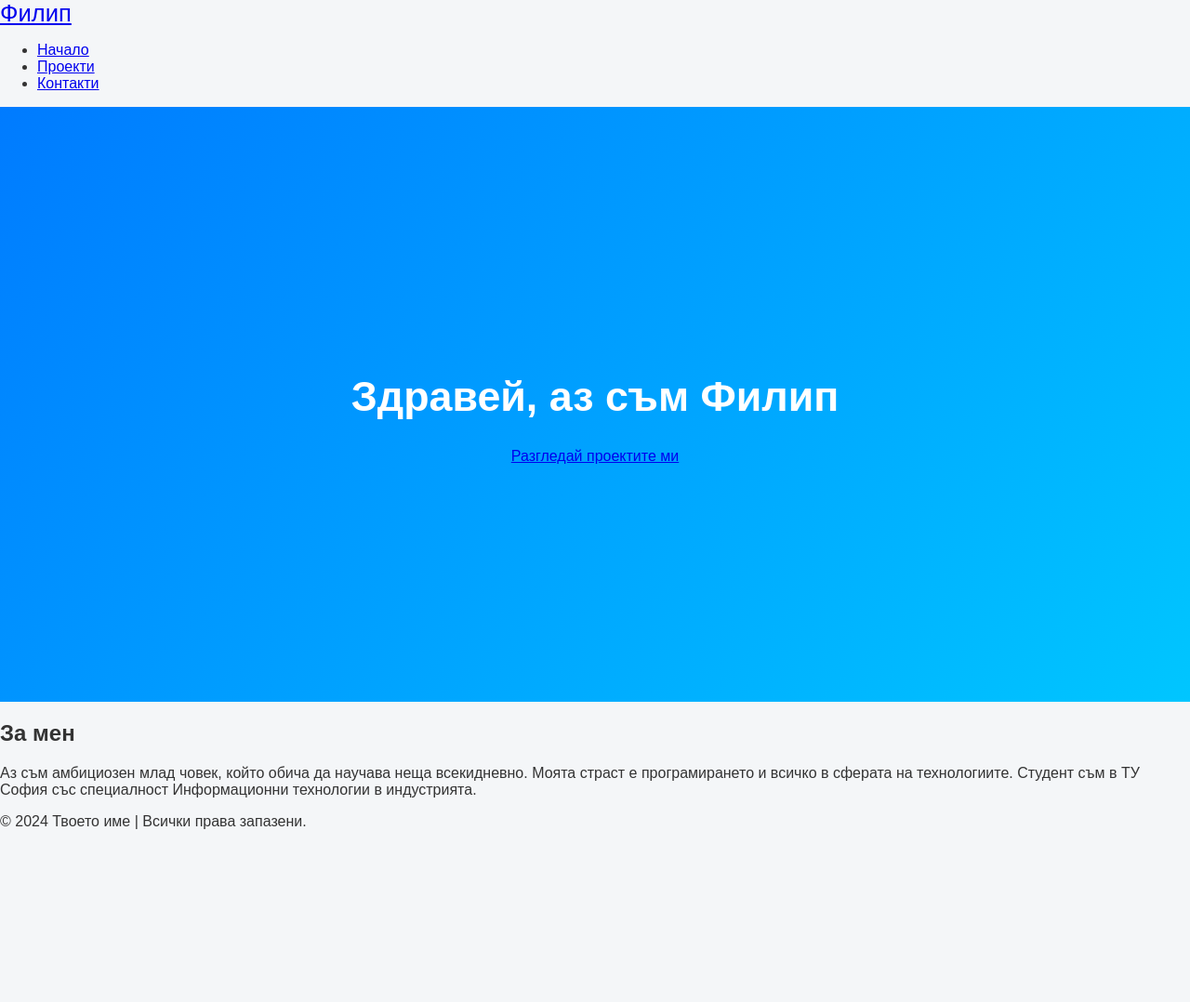
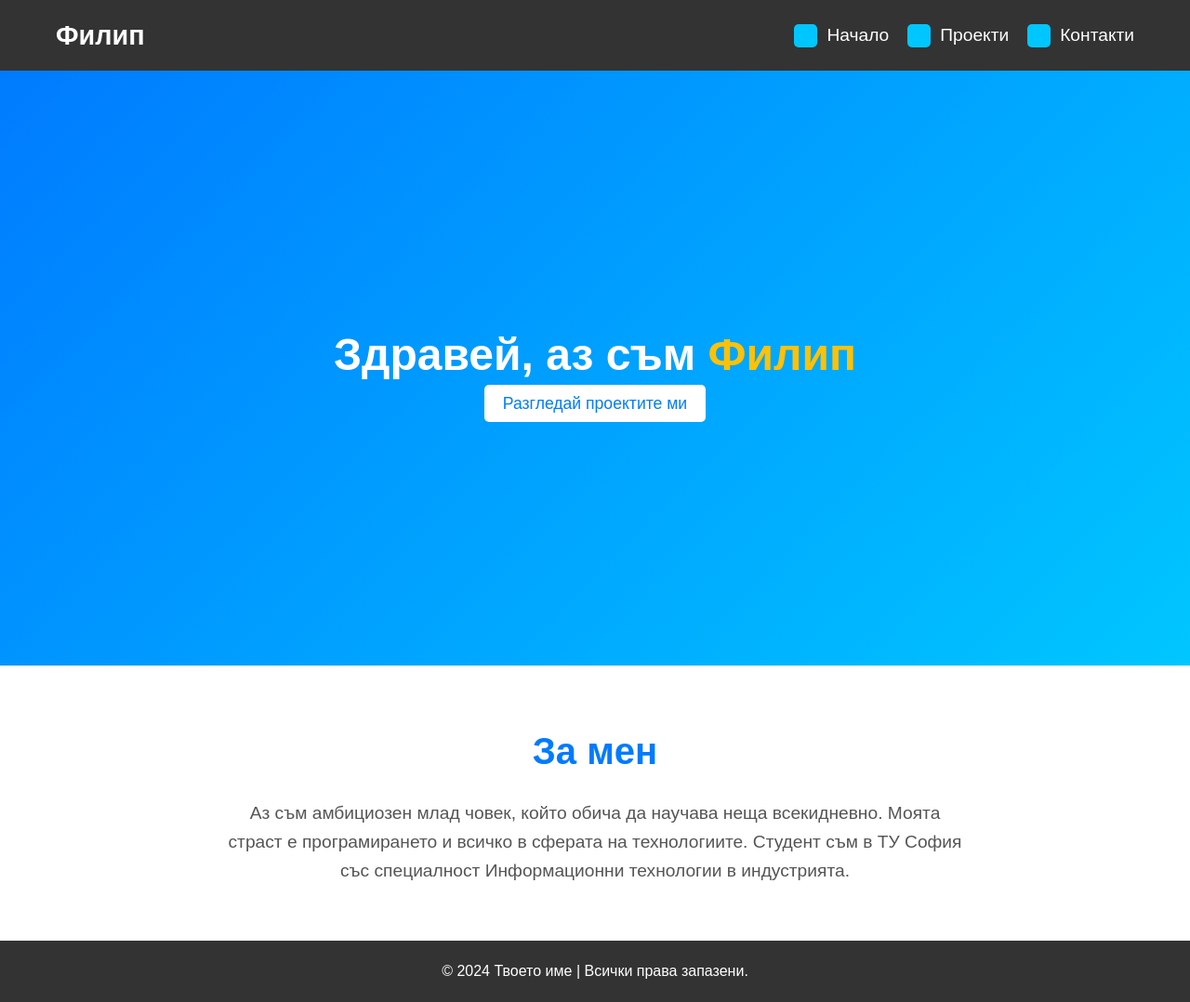
Before and after one commit to filiphrstv/filiphrstv.github.io, a plain HTML site: page index.html in a window 1280 px wide. Shown: the whole page at 93% size. Before the commit the page ends 909 px from the top, so only its background shows below. Drawn offline with Linux system fonts and the light colour scheme.

Commit message:
Update style.css

```diff
--- a/style.css
+++ b/style.css
@@ -1,47 +1,155 @@
+/* Глобални стилове */
+* {
+    margin: 0;
+    padding: 0;
+    box-sizing: border-box;
+}
+
 body {
-    font-family: Arial, sans-serif;
+    font-family: 'Poppins', sans-serif;
     background-color: #f4f6f8;
     color: #333;
-    margin: 0;
-    padding: 0;
+    line-height: 1.6;
 }
 
-.navbar-brand {
-    font-size: 1.6rem;
+a {
+    text-decoration: none;
+    color: inherit;
 }
 
+/* Navbar */
+.navbar {
+    background-color: #333;
+    padding: 15px 0;
+}
+
+.navbar .container {
+    display: flex;
+    justify-content: space-between;
+    align-items: center;
+    max-width: 1200px;
+    margin: 0 auto;
+    padding: 0 20px;
+}
+
+.navbar .navbar-brand {
+    font-size: 1.8rem;
+    color: white;
+    font-weight: bold;
+}
+
+.navbar .navbar-nav {
+    list-style: none;
+    display: flex;
+}
+
+.navbar .navbar-nav li {
+    margin-left: 20px;
+}
+
+.navbar .navbar-nav li a {
+    color: white;
+    font-size: 1.2rem;
+    display: flex;
+    align-items: center;
+    transition: color 0.3s;
+    font-weight: 500;
+}
+
+.navbar .navbar-nav li a:hover {
+    color: #00c6ff;
+}
+
+.navbar .navbar-nav li a::before {
+    content: "";
+    display: inline-block;
+    width: 25px;
+    height: 25px;
+    margin-right: 10px;
+    background-color: #00c6ff;
+    border-radius: 5px;
+    transition: background-color 0.3s;
+}
+
+.navbar .navbar-nav li a:hover::before {
+    background-color: #ffc107;
+}
+
+/* Hero секция */
 .hero-section {
     background: linear-gradient(135deg, #007bff, #00c6ff);
     height: 80vh;
     display: flex;
+    justify-content: center;
     align-items: center;
-    justify-content: center;
     text-align: center;
+    color: white;
+    padding: 20px;
+}
+
+.hero-content h1 {
+    font-size: 3rem;
+    font-weight: bold;
+    animation: fadeIn 1.5s ease-in-out;
+}
+
+.hero-content p {
+    font-size: 1.3rem;
+    margin-bottom: 20px;
+    animation: fadeIn 1.5s ease-in-out 0.5s;
+}
+
+.hero-content .highlight {
+    color: #ffc107;
+}
+
+.hero-content .btn {
+    background-color: white;
+    color: #007bff;
+    font-size: 1.1rem;
+    padding: 10px 20px;
+    border-radius: 5px;
+    transition: background-color 0.3s, color 0.3s;
+}
+
+.hero-content .btn:hover {
+    background-color: #00c6ff;
     color: white;
 }
 
-.hero-section h1 {
-    font-size: 2.8rem;
-    font-weight: bold;
+/* Секция "За мен" */
+.about-section {
+    background-color: white;
+    padding: 60px 20px;
+    text-align: center;
 }
 
-.hero-section p {
-    font-size: 1.2rem;
+.about-section h2 {
+    font-size: 2.5rem;
     margin-bottom: 20px;
+    font-weight: 600;
+    color: #007bff;
+    animation: fadeIn 1.5s ease-in-out 1s;
 }
 
-section h2 {
-    font-weight: bold;
-    margin-bottom: 20px;
+.about-section p {
+    font-size: 1.2rem;
+    color: #555;
+    max-width: 800px;
+    margin: 0 auto;
+    animation: fadeIn 1.5s ease-in-out 1.5s;
 }
 
-.btn-light {
-    background-color: white;
-    color: #007bff;
-    border: none;
-    transition: 0.3s ease;
+/* Footer */
+.footer {
+    background-color: #333;
+    color: white;
+    padding: 20px 0;
+    text-align: center;
 }
 
-.btn-light:hover {
-    background-color: #e9ecef;
+/* Анимации */
+@keyframes fadeIn {
+    0% { opacity: 0; }
+    100% { opacity: 1; }
 }
```
